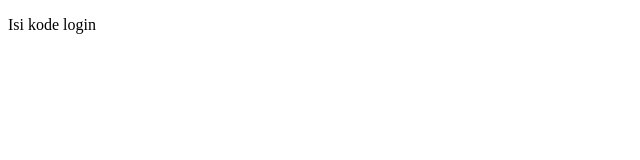
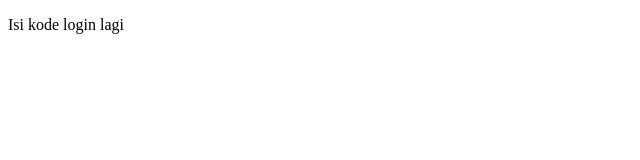
Before and after one commit to donaldsir/belajar-git, a plain HTML site: page login.html in a window 1280 px wide. Shown: the full height of the page, 0-640 px from the left. Drawn offline with Linux system fonts and the light colour scheme.

Commit message:
ubah login di cabang 3

```diff
--- a/login.html
+++ b/login.html
@@ -6,6 +6,6 @@
     <title>Document</title>
   </head>
   <body>
-    <p>Isi kode login</p>
+    <p>Isi kode login lagi</p>
   </body>
 </html>
```
